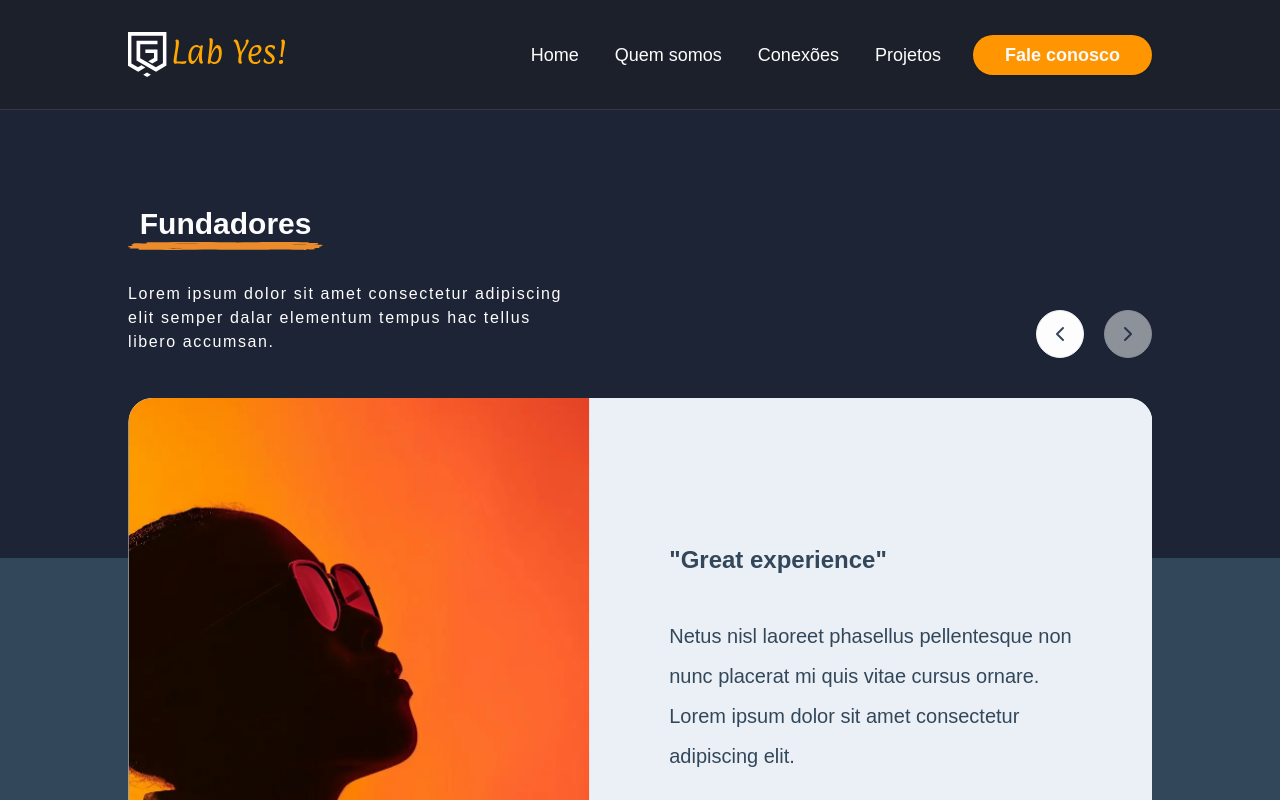
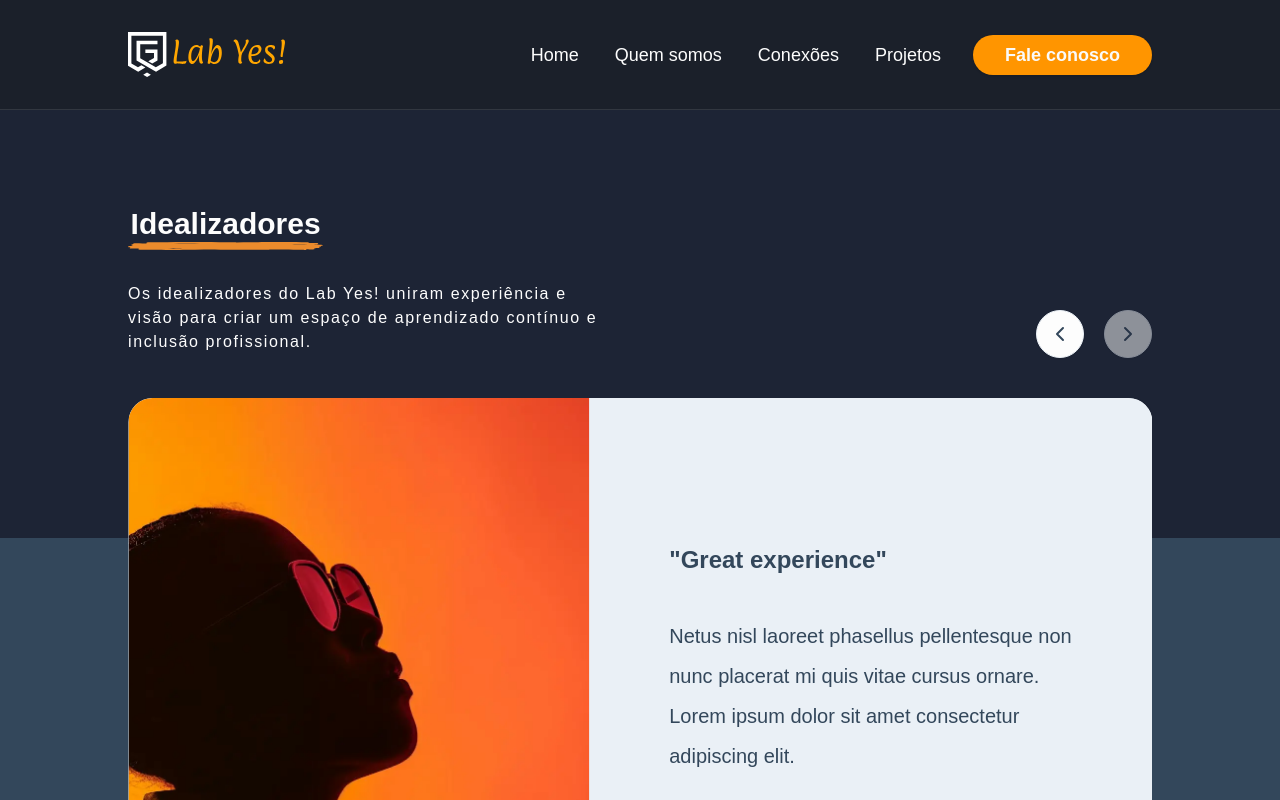
Before and after one commit to labyes24/LABYES-LP, a Next.js app: page /conexoes in a window 1280 px wide. Shown: the top 800 px of the page. Built offline with nearby package versions, Linux system fonts and the light colour scheme; no server answers.

Commit message:
feat: add content to founders section of connections page
refs: 868cu01jj

```diff
--- a/src/components/connections-founders.tsx
+++ b/src/components/connections-founders.tsx
@@ -3,17 +3,17 @@ import { DoodleUnderline } from './svg/doodle-underline'
 
 export function ConnectionsFounders() {
     return (
-        <section className="relative -z-10 bg-section-medium">
-            <div className="absolute left-0 top-0 -z-10 h-[28rem] w-full bg-section-dark" />
-
-            <div className="flex w-full flex-col items-center gap-2 px-5 pb-0 pt-16 text-center text-section-dark-foreground lg:items-start lg:gap-4 lg:px-32 lg:pt-24 lg:text-start">
+        <section className="relative bg-section-dark text-section-dark-foreground before:absolute before:bottom-0 before:left-0 before:right-0 before:h-[37rem] before:bg-section-medium before:content-['']">
+            <div className="flex w-full flex-col items-center gap-2 px-5 pb-0 pt-16 text-center lg:items-start lg:gap-4 lg:px-32 lg:pt-24 lg:text-start">
                 <h2 className="flex flex-col pb-2.5 text-center text-3xl font-bold lg:pb-4">
-                    Fundadores
+                    Idealizadores
                     <DoodleUnderline color="default" size="thin" />
                 </h2>
+
                 <p className="text-pretty text-sm leading-7 tracking-widest lg:w-2/4 lg:text-base">
-                    Lorem ipsum dolor sit amet consectetur adipiscing elit
-                    semper dalar elementum tempus hac tellus libero accumsan.
+                    Os idealizadores do Lab Yes! uniram experiência e visão para
+                    criar um espaço de aprendizado contínuo e inclusão
+                    profissional.
                 </p>
             </div>
 
```
